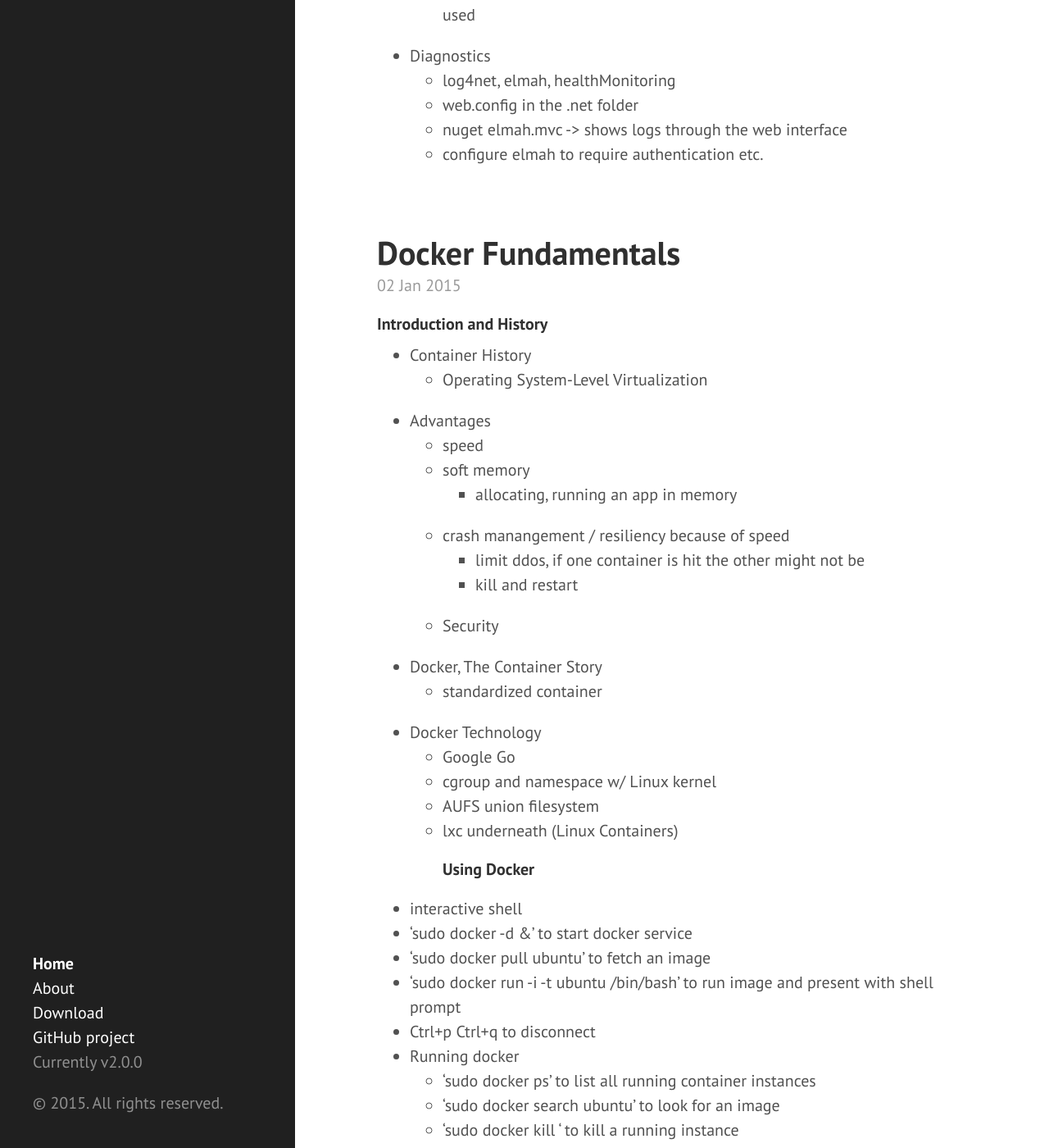
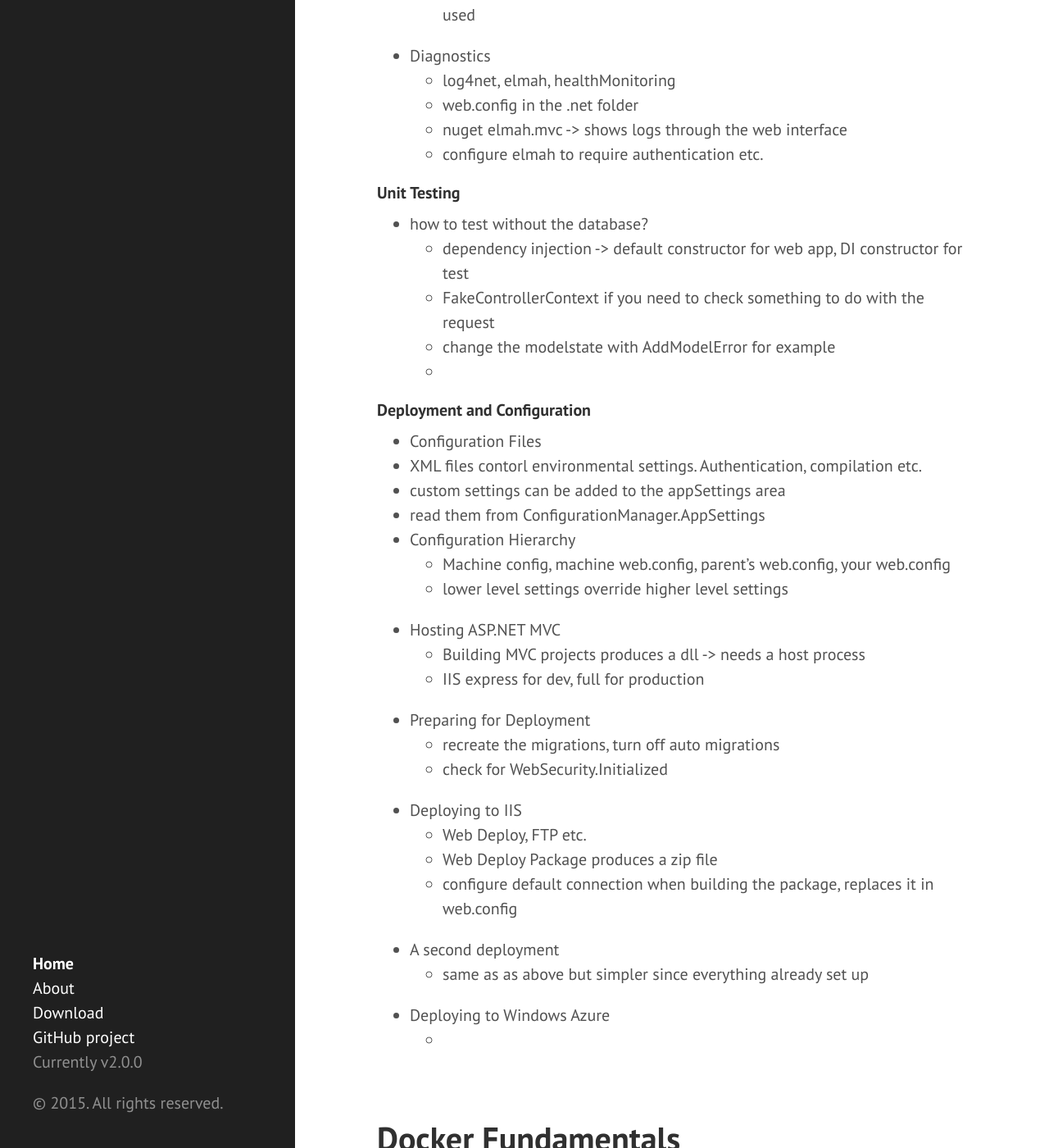
Before and after one commit to eneiand/eneiand.github.io, a Jekyll site: the page built from index.html, in a window 1280 px wide and 1400 px high, scrolled down 9727 px. Shown: the whole window at 82% size. Built offline with Jekyll 4.4.1, drawn with Linux system fonts in a browser that asks for light colours; Markdown is read by kramdown in place of the engine named in the settings; the list of posts is cut into pages by our own code.

Commit message:
Update 2015-01-06-building-apps-with-asp-mvc-4.md

```diff
--- a/_posts/2015-01-06-building-apps-with-asp-mvc-4.md
+++ b/_posts/2015-01-06-building-apps-with-asp-mvc-4.md
@@ -254,3 +254,33 @@
   * web.config in the .net folder
   * nuget elmah.mvc -> shows logs through the web interface
   * configure elmah to require authentication etc.
+
+#### Unit Testing
+* how to test without the database?
+  * dependency injection -> default constructor for web app, DI constructor for test
+  * FakeControllerContext if you need to check something to do with the request
+  * change the modelstate with AddModelError for example
+  *
+
+#### Deployment and Configuration
+* Configuration Files
+ *  XML files contorl environmental settings. Authentication, compilation etc.
+ *  custom settings can be added to the appSettings area
+ *  read them from ConfigurationManager.AppSettings
+* Configuration Hierarchy
+  * Machine config, machine web.config, parent's web.config, your web.config
+  * lower level settings override higher level settings
+* Hosting ASP.NET MVC
+  * Building MVC projects produces a dll -> needs a host process
+  * IIS express for dev, full for production
+* Preparing for Deployment
+  * recreate the migrations, turn off auto migrations
+  * check for WebSecurity.Initialized
+* Deploying to IIS
+  * Web Deploy, FTP etc.
+  * Web Deploy Package produces a zip file
+  * configure default connection when building the package, replaces it in web.config
+* A second deployment
+  * same as as above but simpler since everything already set up
+* Deploying to Windows Azure
+  *
```
